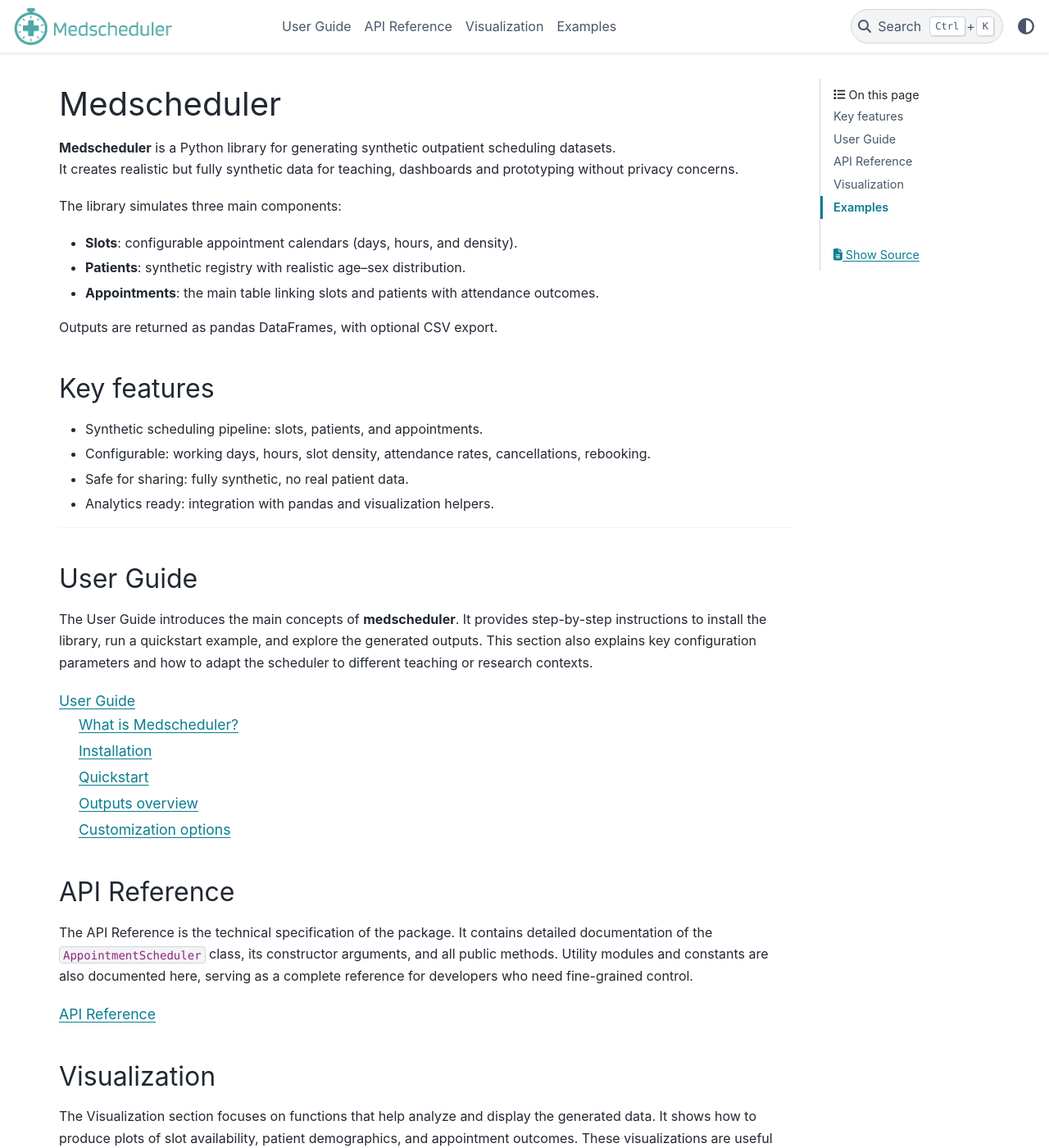
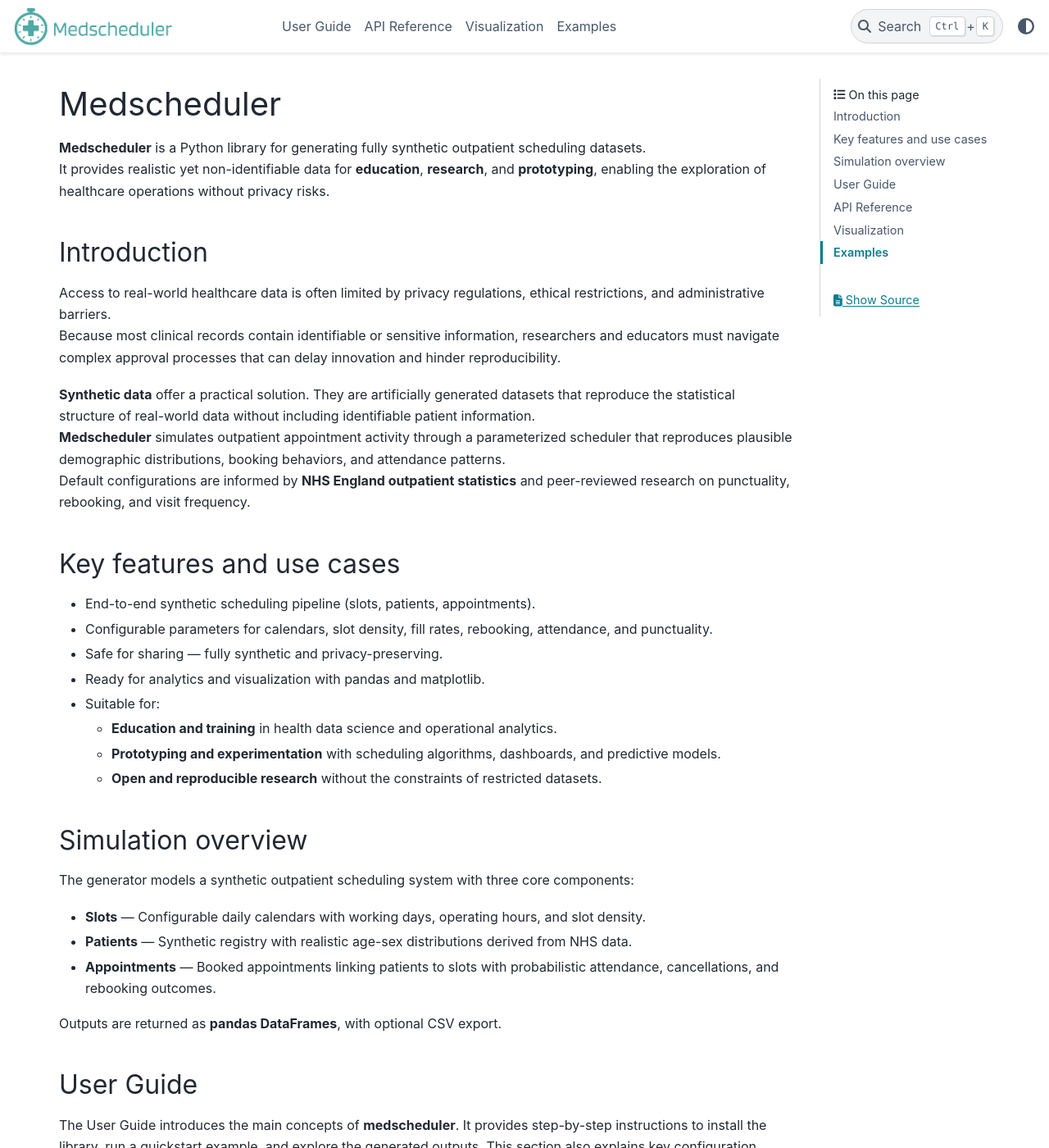
Before and after one commit to carogaltier/medscheduler, a Sphinx documentation site: the page built from docs/index.md, in a window 1280 px wide and 1400 px high. Shown: the whole window at 82% size. Built offline with Sphinx 7.4.7 and the PyData theme 0.15.4, drawn with Linux system fonts in a browser that asks for light colours.

Commit message:
Update index.md

```diff
--- a/docs/index.md
+++ b/docs/index.md
@@ -1,24 +1,39 @@
 # Medscheduler
 
-**Medscheduler** is a Python library for generating synthetic outpatient scheduling datasets.
-It creates realistic but fully synthetic data for teaching, dashboards and prototyping without privacy concerns.
+**Medscheduler** is a Python library for generating fully synthetic outpatient scheduling datasets.
+It provides realistic yet non-identifiable data for **education**, **research**, and **prototyping**, enabling the exploration of healthcare operations without privacy risks.
 
-The library simulates three main components:
+## Introduction
 
-- **Slots**: configurable appointment calendars (days, hours, and density).
-- **Patients**: synthetic registry with realistic age–sex distribution.
-- **Appointments**: the main table linking slots and patients with attendance outcomes.
+Access to real-world healthcare data is often limited by privacy regulations, ethical restrictions, and administrative barriers.
+Because most clinical records contain identifiable or sensitive information, researchers and educators must navigate complex approval processes that can delay innovation and hinder reproducibility.
 
-Outputs are returned as pandas DataFrames, with optional CSV export.
+**Synthetic data** offer a practical solution. They are artificially generated datasets that reproduce the statistical structure of real-world data without including identifiable patient information.
+**Medscheduler** simulates outpatient appointment activity through a parameterized scheduler that reproduces plausible demographic distributions, booking behaviors, and attendance patterns.
+Default configurations are informed by **NHS England outpatient statistics** and peer-reviewed research on punctuality, rebooking, and visit frequency.
 
-## Key features
+## Key features and use cases
 
-- Synthetic scheduling pipeline: slots, patients, and appointments.
-- Configurable: working days, hours, slot density, attendance rates, cancellations, rebooking.
-- Safe for sharing: fully synthetic, no real patient data.
-- Analytics ready: integration with pandas and visualization helpers.
+- End-to-end synthetic scheduling pipeline (slots, patients, appointments).
+- Configurable parameters for calendars, slot density, fill rates, rebooking, attendance, and punctuality.
+- Safe for sharing — fully synthetic and privacy-preserving.
+- Ready for analytics and visualization with pandas and matplotlib.
+- Suitable for:
+  - **Education and training** in health data science and operational analytics.
+  - **Prototyping and experimentation** with scheduling algorithms, dashboards, and predictive models.
+  - **Open and reproducible research** without the constraints of restricted datasets.
 
----
+## Simulation overview
+
+The generator models a synthetic outpatient scheduling system with three core components:
+
+- **Slots** — Configurable daily calendars with working days, operating hours, and slot density.
+- **Patients** — Synthetic registry with realistic age-sex distributions derived from NHS data.
+- **Appointments** — Booked appointments linking patients to slots with probabilistic attendance, cancellations, and rebooking outcomes.
+
+Outputs are returned as **pandas DataFrames**, with optional CSV export.
+
+
 
 ## User Guide
 
```
